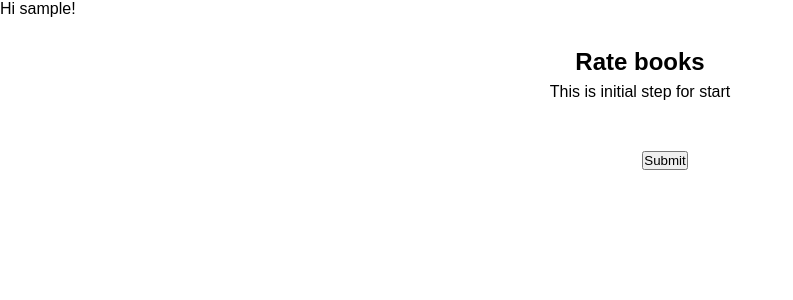
After one commit to chumaana/collaborative-filtering, a Django app: page /rate/ in a window 1280 px wide. The commit adds this page. Shown: the top 300 px of the page, without its empty margins (0-793 px from the left). Run offline with Django 4.2, Linux system fonts and the light colour scheme; the visitor is signed in with stand-in values (Sample User, id 1); data that the repository does not hold is empty.

Commit message:
feat: display and rate not rated books

```diff
--- a/collaborative_filtering/collaborative_filtering/settings.py
+++ b/collaborative_filtering/collaborative_filtering/settings.py
@@ -125,8 +125,3 @@ STATIC_URL = "static/"
 DEFAULT_AUTO_FIELD = "django.db.models.BigAutoField"
 
 AUTH_USER_MODEL = "filtering.User"
-
-AUTHENTICATION_BACKENDS = [
-    'django.contrib.auth.backends.ModelBackend',
-    # Add any custom authentication backends here
-]
--- a/collaborative_filtering/filtering/forms.py
+++ b/collaborative_filtering/filtering/forms.py
@@ -1,7 +1,6 @@
 from django import forms
 from django.contrib.auth.forms import UserCreationForm
-from django.contrib.auth.models import User
-
+from filtering.models import User, Book
 
 
 class LoginForm(forms.Form):
@@ -10,7 +9,22 @@ class LoginForm(forms.Form):
 
 
 class RegisterForm(UserCreationForm):
-
     class Meta:
         model = User
         fields = ["username", "password1", "password2"]
+
+
+class BookReviewForm(forms.Form):
+    CHOICES = [
+        ("1", "1"),
+        ("2", "2"),
+        ("3", "3"),
+        ("4", "4"),
+        ("5", "5"),
+    ]
+    like = forms.ChoiceField(
+        widget=forms.RadioSelect,
+        choices=CHOICES,
+    )
+
+ReviewsFormSet = forms.formset_factory(BookReviewForm, extra=5)
--- a/collaborative_filtering/filtering/main.py
+++ b/collaborative_filtering/filtering/main.py
@@ -1,6 +1,6 @@
 import numpy as np
 from filtering.algorithms import algorithms
-from filtering.models import Book, User
+from filtering.models import Book, User,Review
 
 
 def get_book(queryset):
--- a/collaborative_filtering/filtering/static/filtering/style.css
+++ b/collaborative_filtering/filtering/static/filtering/style.css
@@ -203,3 +203,24 @@ input[type="password"] :hover {
   transform: translateY(0%);
   box-shadow: 0 0;
 }
+
+/* .star-rating {
+  font-size: 0;
+}
+.star-rating input {
+  display: none;
+}
+.star-rating label {
+  font-size: 25px;
+  padding: 5px;
+  cursor: pointer;
+  display: inline-block;
+}
+.star-rating input:checked + label:before {
+  content: "\2605";
+  color: #ffcc00;
+} */
+
+.star-wrap{
+  display: flex;;
+}
--- a/collaborative_filtering/filtering/templates/base.html
+++ b/collaborative_filtering/filtering/templates/base.html
@@ -14,6 +14,8 @@
     {%block content%}
 
     {%endblock content%}
+    <script src="{% static 'filtering/script.js' %}"></script>
+
 </body>
 
 </html>
--- /dev/null
+++ b/collaborative_filtering/filtering/templates/filtering/rate.html
@@ -0,0 +1,22 @@
+{%extends 'base.html'%} {%block title%}Start{%endblock title%} {%block content%}
+{% if user.is_authenticated %} Hi {{ user.username }}!
+<div class="start_page_container">
+  <h2>Rate books</h2>
+  <p>This is initial step for start</p>
+  <!-- here will be rendering using for -->
+  <form method="post" action="" class="block_books">
+    {{ formset.management_form }}
+    {% csrf_token %}
+    {% comment %} {% for book in books_not_reviewed %} {% endcomment %}
+    {% for book, form in book_forms %}
+    <div class="book">
+      <p>{{ book.name }}</p>
+      <div class="star-rating">
+        {{ form }}
+      </div>
+    </div>
+    {% endfor %}
+    <button type="submit">Submit</button>
+</form>
+</div>
+{%endif%} {%endblock content%}
--- a/collaborative_filtering/filtering/templates/filtering/recommendations.html
+++ b/collaborative_filtering/filtering/templates/filtering/recommendations.html
@@ -1,12 +1,11 @@
 {%extends 'base.html'%}
-{%block title%}Recomendations{%endblock title%}
+{%block title%}Recommendations{%endblock title%}
 {%block content%}
 <div class="recommendations_page_container">
     <h2>You may like it</h2>
     <p>There are recomendations for you, based on your books' rates</p>
 
     <!-- here will be rendering using for -->
-    <h4>Rate books</h4>
 
     <div class="block_books">
 
--- a/collaborative_filtering/filtering/templates/filtering/registration.html
+++ b/collaborative_filtering/filtering/templates/filtering/registration.html
@@ -9,7 +9,7 @@
     <form method="POST" novalidate class="card">
         {% csrf_token %}
         <h2 class="card_item">Sign Up</h2>
-        <div class="register_generated">{{ form.as_p }}</div>
+        <div class="register_generated">{{ form }}</div>
         <input class="card_item" type="submit" value="Register" />
         <p class="text-center card_item">Already have an account? <a href="../login/">Log in</a></p>
     </form>
--- a/collaborative_filtering/filtering/urls.py
+++ b/collaborative_filtering/filtering/urls.py
@@ -14,7 +14,7 @@ Including another URLconf
     2. Add a URL to urlpatterns:  path('blog/', include('blog.urls'))
 """
 from django.urls import path
-from filtering.views import LoginView,logout_view, start_user_page_view,admin_profile_view,recommendations_view,register_view
+from filtering.views import LoginView,logout_view, rate_view,admin_profile_view,recommendations_view,register_view
 # from filtering.views import login
 
 urlpatterns = [
@@ -23,9 +23,9 @@ urlpatterns = [
     path("login/", LoginView.as_view(),name="login"),
     path("logout/", logout_view,name="logout"),
 
-    path("startPage/", start_user_page_view,name="start"),
+    path("rate/", rate_view ,name="start"),
     path("adminProfile/", admin_profile_view),
-    path("recommendations/", recommendations_view),
+    path("recommendations/", recommendations_view, name="recommendations"),
     path("register/", register_view,)
 
 
--- /dev/null
+++ b/collaborative_filtering/filtering/users_books/books_manage.py
@@ -0,0 +1,19 @@
+
+from filtering.models import Book, User,Review
+
+
+
+def get_not_rated_books(user):
+    user_rated_books_ids = Review.objects.filter(user=user).values_list('book_id', flat=True)
+
+    unrated_books = Book.objects.exclude(id__in=user_rated_books_ids)[:5]
+    return unrated_books
+
+def add_review(user, book, rating):
+    if Review.objects.filter(user=user, book=book).exists():
+        return "User has already reviewed this book"
+
+    new_review = Review.objects.create(user=user, book=book, rate=rating)
+
+
+    return new_review
--- a/collaborative_filtering/filtering/views.py
+++ b/collaborative_filtering/filtering/views.py
@@ -1,12 +1,12 @@
 from django.shortcuts import render, redirect
 
-from filtering.forms import RegisterForm,LoginForm
+from filtering.forms import BookReviewForm, ReviewsFormSet, RegisterForm,LoginForm
 from django.contrib.auth import logout,login,authenticate
 from django.views.generic import FormView
 from django.urls import reverse_lazy
 from filtering import main
-from filtering.models import User
-
+from filtering.models import User,Book
+from filtering.users_books import books_manage
 
 class LoginView(FormView):
     template_name = "filtering/login.html"
@@ -38,11 +38,65 @@ def logout_view(request):
 
     return redirect(reverse_lazy('login'))
 
+# class StartUserPageView(FormView):
+#     template_name = "filtering/startUserPage.html"
+#     form_class = ReviewsFormSet
 
-def start_user_page_view(request):
-    template_name = "filtering/startUserPage.html"
-    model=User
-    return render(request,template_name)
+#     def get_context_data(self, **kwargs) -> dict:
+#         context = super().get_context_data(**kwargs)
+#         if self.request.user.is_authenticated:
+#             self.books = Book.objects.exclude(review__user=self.request.user)[:5]
+#             context["book_forms"] = zip(self.books, context["form"])
+#         return context
+#     # success_url = reverse_lazy('start')
+
+#     def form_invalid(self, form):
+#        print(f"invalid form {form.__dict__}")
+#        for form in form:
+#             form: BookReviewForm
+#             print(form.cleaned_data, form.is_valid())
+#        return super().form_invalid(form)
+
+#     def form_valid(self, form_set:ReviewsFormSet):
+#         for book, form in zip(self.books, form_set):
+#             form: BookReviewForm
+#             print(book, form.cleaned_data, form.is_valid())
+#         return super().form_valid(form_set)
+    #     username = form.cleaned_data['username']
+    #     password = form.cleaned_data['password']
+
+    #     user = authenticate(self.request, username=username, password=password)
+    #     print(user)
+    #     if user is not None:
+    #         login(self.request, user)
+    #         return super().form_valid(form)
+    #     else:
+    #         print("hui")
+    #         form.add_error(None, "Invalid username or password")
+    #         return self.form_invalid(form)
+
+
+def rate_view(request):
+    template_name = "filtering/rate.html"
+
+    books = books_manage.get_not_rated_books(request.user)
+    if request.method.lower() == "get":
+        formset = ReviewsFormSet()
+        return render(request, template_name, {'book_forms': zip(books, formset), "formset": formset})
+
+    if request.method.lower() == "post":
+        formset = ReviewsFormSet(request.POST)
+        formset.full_clean()
+        if not formset.is_valid():
+            return render(request, template_name, {'book_forms': zip(books, formset), "formset": formset})
+
+        for book, form in zip(books, formset):
+            form: BookReviewForm
+            print(f"{book=} was rated {form.cleaned_data['like']!r}")
+            books_manage.add_review(request.user, book,int(form.cleaned_data['like']))
+        # return render(request, template_name, {'book_forms': zip(books, formset), "formset": formset})
+        return redirect(reverse_lazy('recommendations'))
+
 
 def admin_profile_view(request):
     template_name = "filtering/adminProfile.html"
@@ -57,11 +111,17 @@ def recommendations_view(request):
 
 def register_view(request):
     template_name = "filtering/registration.html"
+
     if request.method == 'GET':
         form = RegisterForm()
-    return render(request,template_name, {"form": form})
+    elif request.method == 'POST':
+        form = RegisterForm(request.POST)
+        if form.is_valid():
+            print("gooooood",form)
+            form.save()
+            return redirect('login')
 
-
+    return render(request, template_name, {"form": form})
 
 
 # Create your views here.
```
Also changed, not shown: collaborative_filtering/filtering/templates/filtering/startUserPage.html (deleted, +0 -25 lines), collaborative_filtering/filtering/static/filtering/script.js (added).
